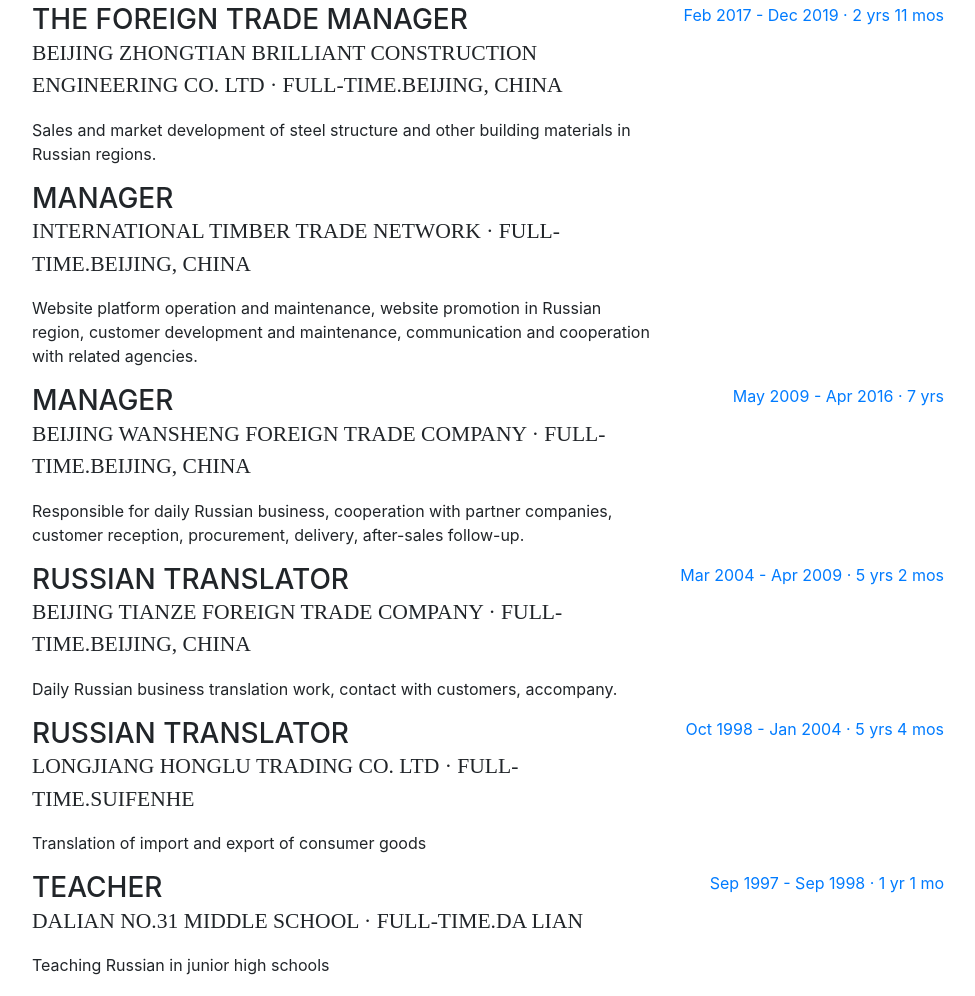
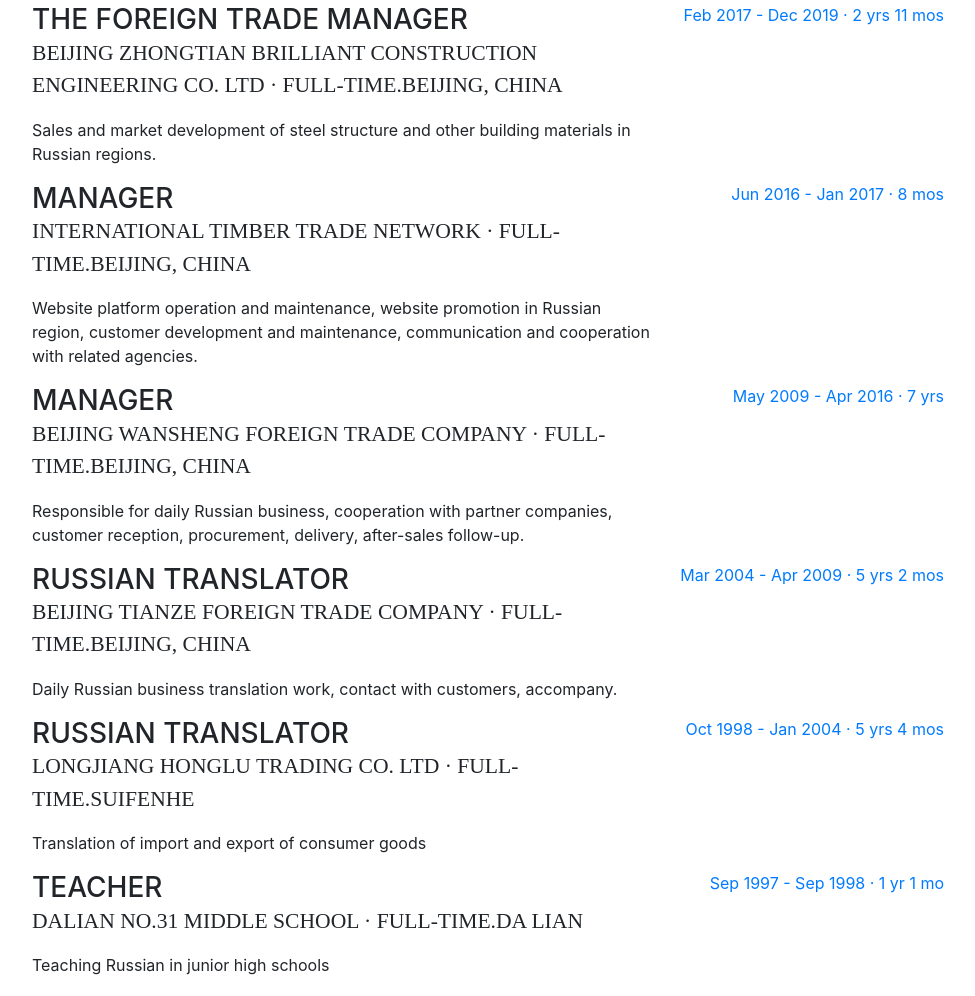
Before and after one commit to qwertrty/portfolio, a website with bundled scripts: page index.html in a window 1280 px wide. Shown: the part 1125-2121 px from the top of the page, without its empty margins (288-1263 px from the left). Built offline with nearby package versions, Linux system fonts and the light colour scheme; a web font is replaced by a local one.

Commit message:
Update index.html

```diff
--- a/index.html
+++ b/index.html
@@ -146,7 +146,7 @@
 maintenance, communication and cooperation with related agencies.</p>
             </div>
             <div class="resume-date text-md-right">
-              <span class="text-primary"></span>
+              <span class="text-primary">Jun 2016 - Jan 2017 · 8 mos</span>
             </div>
           </div>
           <div class="resume-item d-flex flex-column flex-md-row">
```
